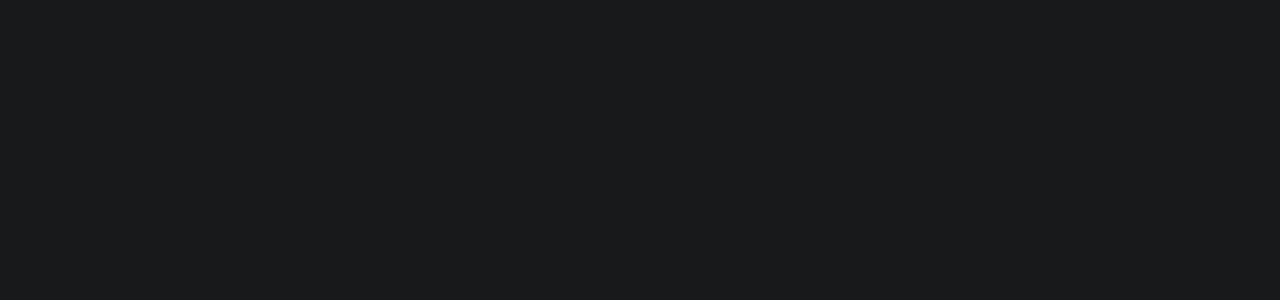
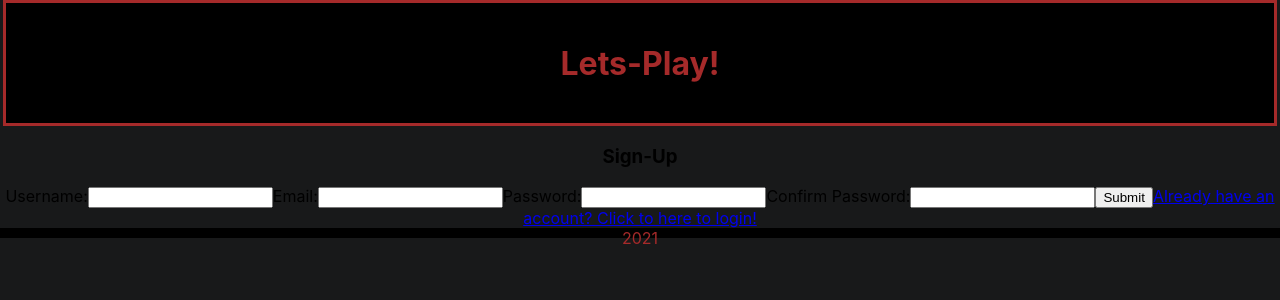
Before and after one commit to Nimeroo/Lets-Play, a React (Create React App) app in the folder client/: page /signup in a window 1280 px wide. Shown: the top 300 px of the page. Built offline with nearby package versions, Linux system fonts and the light colour scheme.

Commit message:
user register added

```diff
--- a/client/src/App.js
+++ b/client/src/App.js
@@ -1,7 +1,8 @@
 import { useEffect, useState } from "react";
+import Layout from "./Components/Layout/Layout.jsx";
 import Genres from "./Components/Genres/Genres.jsx";
 import GamesHome from "./Screens/GamesHome/GamesHome.jsx";
-import Form from "./Screens/NewGameForm/NewGameForm.jsx";
+import NewGameForm from "./Screens/NewGameForm/NewGameForm.jsx";
 import Details from "./Screens/GameDetails/GameDetails.jsx";
 import "./App.css";
 import { Route, useHistory } from "react-router";
@@ -11,6 +12,8 @@
   removeToken,
   verifyUser,
 } from "./services/auth";
+import SignUp from "./Screens/SignUp/SignUp.jsx";
+import Login from "./Screens/Login/Login.jsx";
 
 
 function App() {
@@ -45,8 +48,18 @@
 
   return (
     <div className="main">
+      <Layout user={currentUser} logout={handleLogout}>
+        <Route exact path="/">
+          <GamesHome />
+        </Route>
+        <Route path="/signup">
+          <SignUp handleSignUp={handleSignUp}/>
+        </Route>
+        <Route path="/login">
+          <Login login={handleLogin} />;
+        </Route>
         <Route path="/game-form">
-        <Form />
+          <NewGameForm user={currentUser}/>
         </Route>
         <Route exact path="./:name">
           <Details />
@@ -54,9 +67,7 @@
         <Route exact path="/">
           <Genres />
         </Route>
-      <Route exact path="/">
-        <GamesHome />
-      </Route>
+      </Layout>
     </div>
   );
 }
--- /dev/null
+++ b/client/src/Components/Layout/Layout.css
@@ -0,0 +1,4 @@
+#layout-container{
+    width: 100%;
+    height: 100%;
+}
--- /dev/null
+++ b/client/src/Components/Layout/Layout.jsx
@@ -0,0 +1,14 @@
+import Header from "../Header/Header";
+import Footer from "../Footer/Footer";
+import "./Layout.css"
+import React from 'react'
+
+export default function Layout(props) {
+    return (
+        <div id="layout-container">
+            <Header user={props.user} logout={props.logout} />
+            {props.children}
+            <Footer />
+        </div>
+    )
+}
--- /dev/null
+++ b/client/src/Screens/SignUp/SignUp.jsx
@@ -0,0 +1,84 @@
+import React from "react";
+import "./SignUp.css";
+import { useState } from "react";
+
+const SignUp = (props) => {
+  const [formData, setFormData] = useState({
+    username: "",
+    email: "",
+    password: "",
+    password_confirmation: "",
+  });
+
+  const { username, email, password, password_confirmation } = formData;
+
+  const handleChange = (e) => {
+    const { name, value } = e.target;
+    setFormData((prevState) => ({
+      ...prevState,
+      [name]: value,
+    }));
+  };
+
+  return (
+    <div className="signup-div">
+      <form
+        className="signup-form-container"
+        onSubmit={(e) => {
+          e.preventDefault();
+          props.handleSignUp(formData);
+        }}
+      >
+        <h3 id="signup-title">Sign-Up</h3>
+        <label>
+          Username:
+          <input
+            type="text"
+            name="username"
+            value={username}
+            onChange={handleChange}
+          />
+        </label>
+
+        <label>
+          Email:
+          <input
+            type="text"
+            name="email"
+            value={email}
+            onChange={handleChange}
+          />
+        </label>
+
+        <label>
+          Password:
+          <input
+            type="password"
+            name="password"
+            value={password}
+            onChange={handleChange}
+          />
+        </label>
+
+        <label>
+          Confirm Password:
+          <input
+            type="password"
+            name="password_confirmation"
+            value={password_confirmation}
+            onChange={handleChange}
+          />
+        </label>
+
+        <button id="signup-button" type="submit">
+          Submit
+        </button>
+        <a className="login-redirect" href="/login">
+          Already have an account? Click to here to login!
+        </a>
+      </form>
+    </div>
+  );
+};
+
+export default SignUp;
```
Also changed, not shown: client/src/Screens/SignUp/SignUp.css (added), 2 other files (tests, documents, lock files or other folders). Lines whose indentation alone changed are shown as unchanged.
